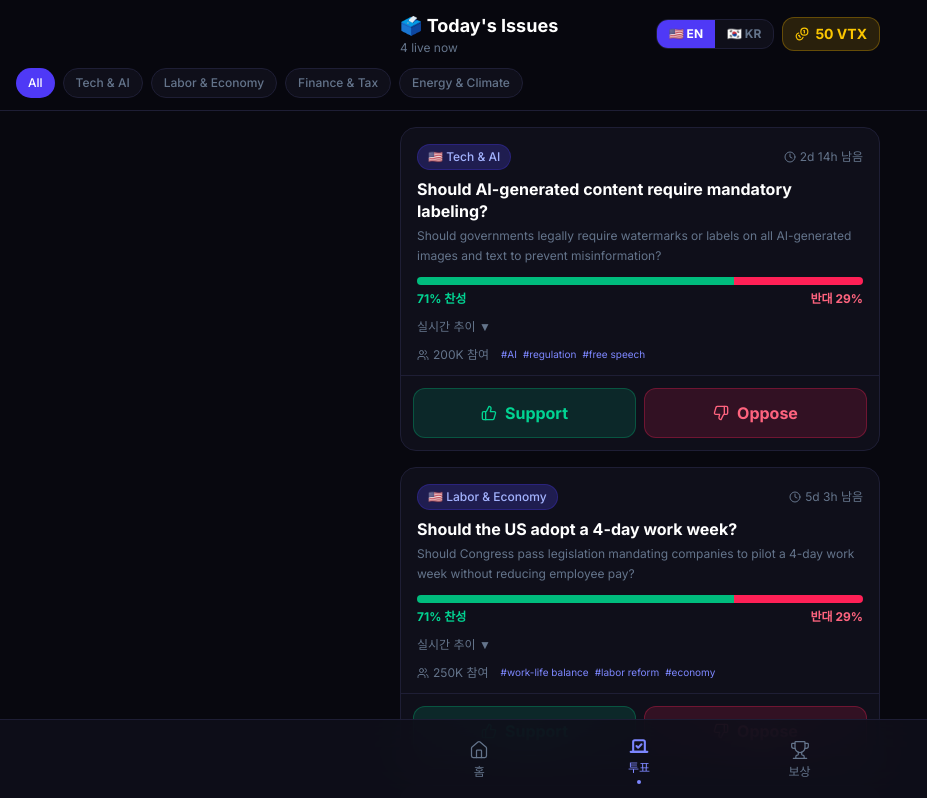
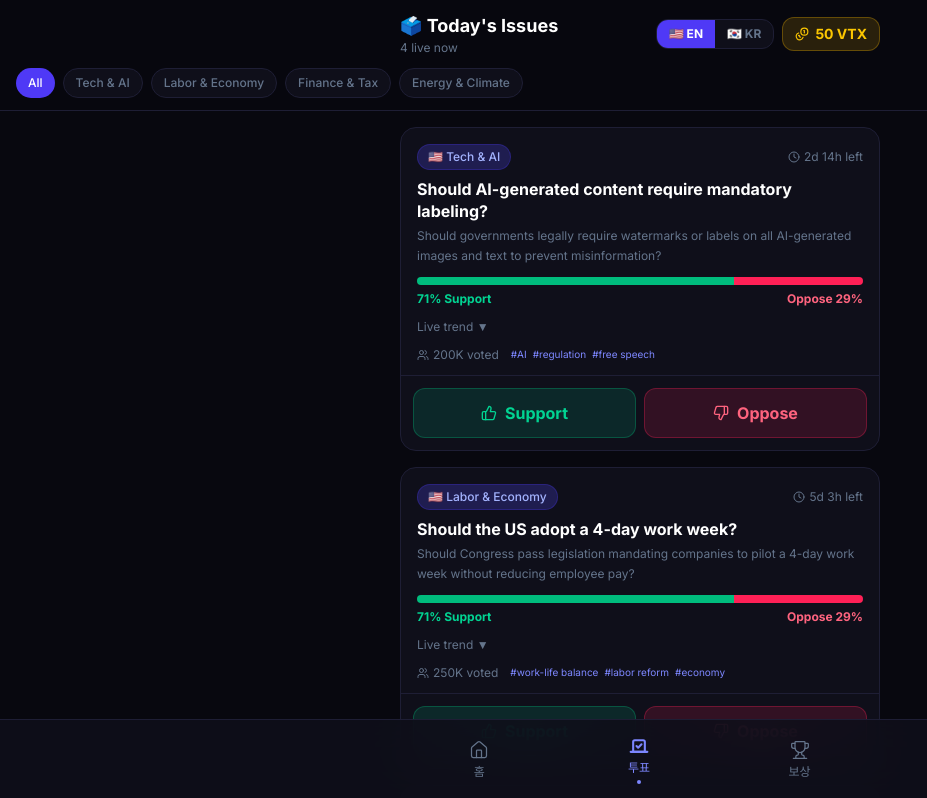
Before and after one commit to ulsangnam/realsentiment, a Next.js app: page /vote in a window 1280 px wide. Shown: the top 798 px of the page, without its empty margins (0-927 px from the left). Built offline with nearby package versions, Linux system fonts and the light colour scheme.

Commit message:
fix: fully translate vote card text to English in EN mode

```diff
--- a/app/vote/page.tsx
+++ b/app/vote/page.tsx
@@ -50,7 +50,7 @@ function VoteCard({
           </span>
           <div className="flex items-center gap-1 text-[var(--muted)] text-xs">
             <Clock size={12} />
-            {issue.expiresIn} 남음
+            {issue.expiresIn} {issue.lang === "en" ? "left" : "남음"}
           </div>
         </div>
 
@@ -77,8 +77,8 @@ function VoteCard({
           />
         </div>
         <div className="flex justify-between mt-1.5">
-          <span className="text-emerald-400 text-xs font-bold">{yesPercent}% 찬성</span>
-          <span className="text-rose-400 text-xs font-bold">반대 {noPercent}%</span>
+          <span className="text-emerald-400 text-xs font-bold">{yesPercent}% {issue.lang === "en" ? "Support" : "찬성"}</span>
+          <span className="text-rose-400 text-xs font-bold">{issue.lang === "en" ? "Oppose" : "반대"} {noPercent}%</span>
         </div>
       </div>
 
@@ -88,7 +88,7 @@ function VoteCard({
           onClick={() => setShowChart(!showChart)}
           className="flex items-center gap-1 text-[var(--muted)] hover:text-indigo-400 text-xs transition-colors"
         >
-          실시간 추이 {showChart ? "▲" : "▼"}
+          {issue.lang === "en" ? "Live trend" : "실시간 추이"} {showChart ? "▲" : "▼"}
         </button>
         <AnimatePresence>
           {showChart && (
@@ -117,8 +117,8 @@ function VoteCard({
                     labelStyle={{ color: "#94a3b8" }}
                     formatter={(v) => [`${v}%`]}
                   />
-                  <Area type="monotone" dataKey="yes" stroke="#10b981" strokeWidth={2} fill={`url(#yes-${issue.id})`} name="찬성" />
-                  <Area type="monotone" dataKey="no" stroke="#f43f5e" strokeWidth={2} fill={`url(#no-${issue.id})`} name="반대" />
+                  <Area type="monotone" dataKey="yes" stroke="#10b981" strokeWidth={2} fill={`url(#yes-${issue.id})`} name={issue.lang === "en" ? "Support" : "찬성"} />
+                  <Area type="monotone" dataKey="no" stroke="#f43f5e" strokeWidth={2} fill={`url(#no-${issue.id})`} name={issue.lang === "en" ? "Oppose" : "반대"} />
                 </AreaChart>
               </ResponsiveContainer>
             </motion.div>
@@ -130,7 +130,7 @@ function VoteCard({
       <div className="px-4 pb-3 flex items-center gap-3 text-[var(--muted)] text-xs">
         <div className="flex items-center gap-1">
           <Users size={12} />
-          {(issue.totalVoters / 1000).toFixed(0)}K 참여
+          {(issue.totalVoters / 1000).toFixed(0)}K {issue.lang === "en" ? "voted" : "참여"}
         </div>
         <div className="flex gap-1.5 flex-wrap">
           {issue.tags.map((tag) => (
```
